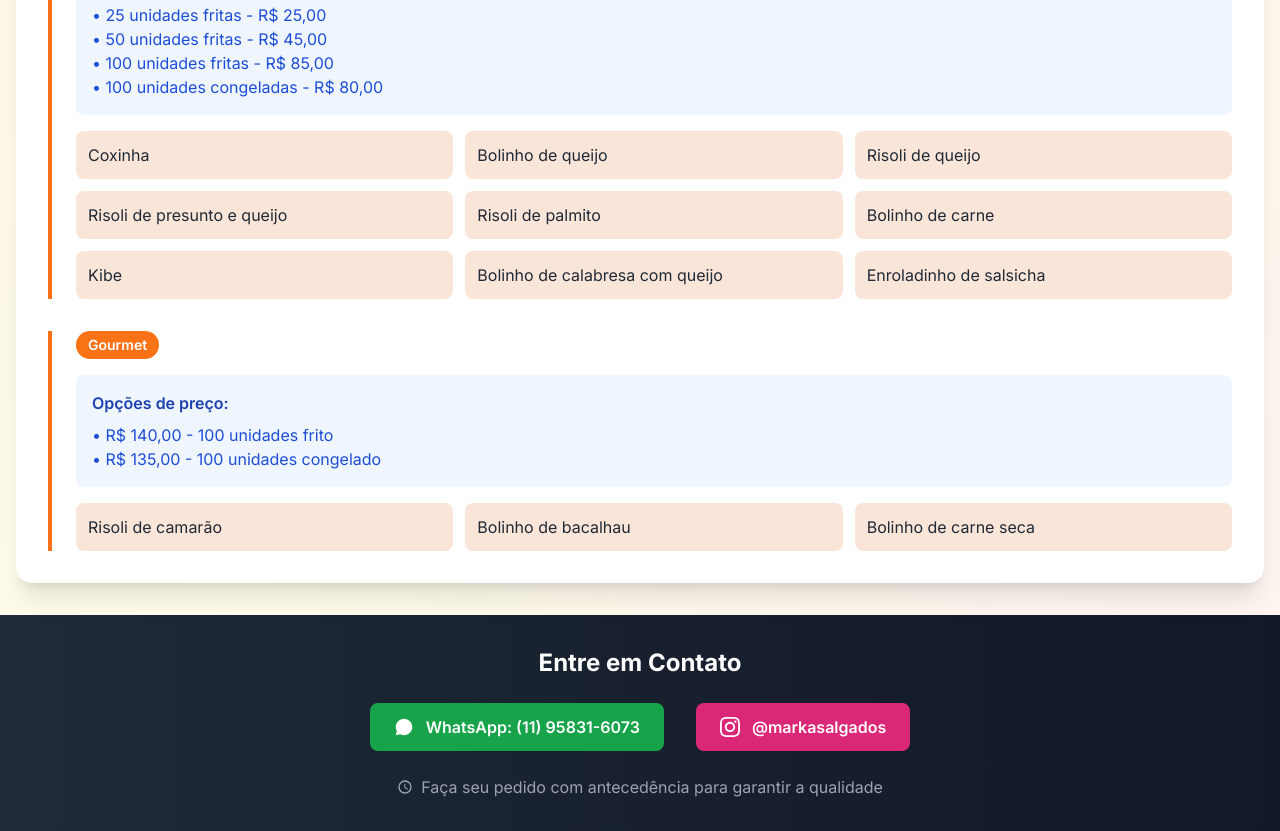
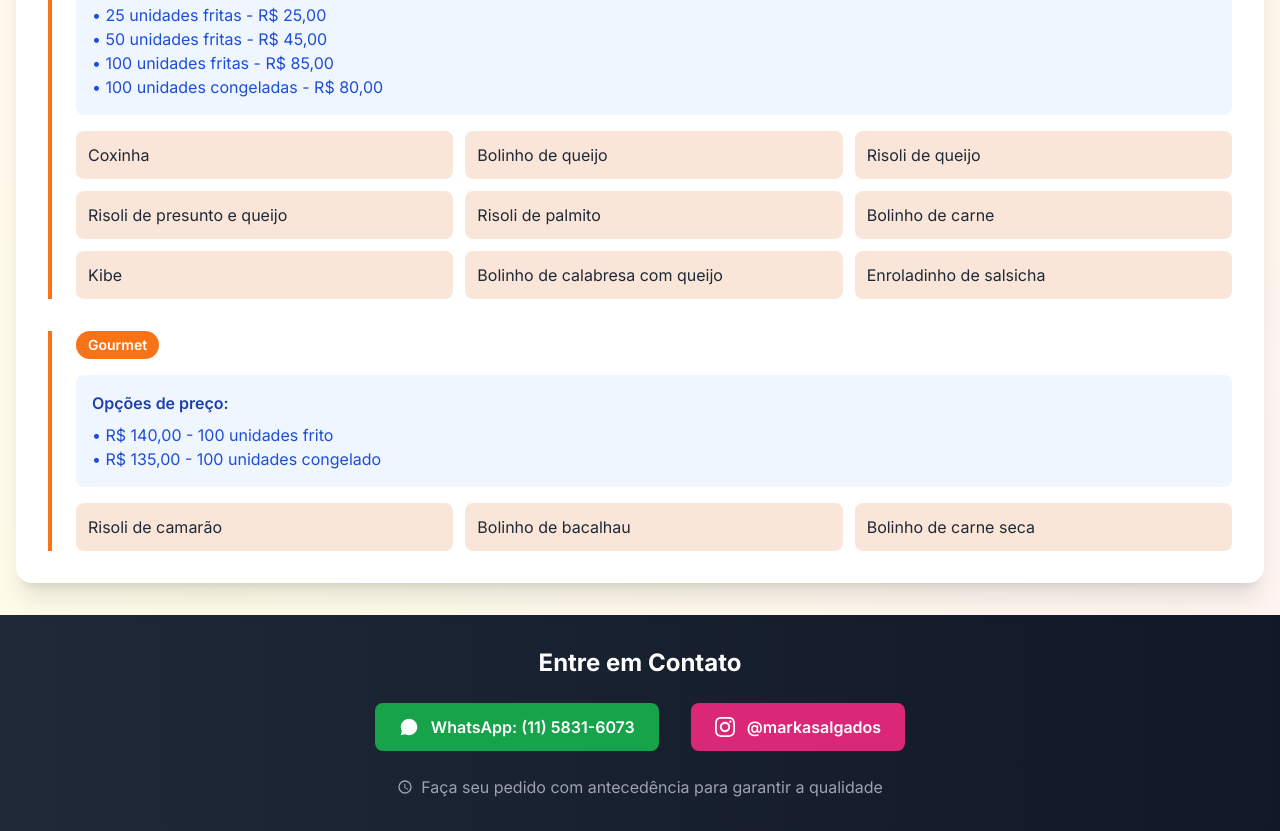
Before and after one commit to Cardapio-2025/marka-salgados, a plain HTML site: page index.html in a window 1280 px wide. Shown: the part 509-1340 px from the top of the page. Drawn offline with nearby package versions, Linux system fonts and the light colour scheme.

Commit message:
Update index.html

```diff
--- a/index.html
+++ b/index.html
@@ -78,11 +78,11 @@
                 <div class="text-center">
                     <h3 class="text-2xl font-bold mb-6">Entre em Contato</h3>
                     <div class="flex flex-col md:flex-row justify-center items-center space-y-4 md:space-y-0 md:space-x-8">
-                        <a href="https://wa.me/5511958316073" target="_blank" class="flex items-center bg-green-600 hover:bg-green-700 px-6 py-3 rounded-lg transition-colors">
+                        <a href="https://wa.me/55115831-6073" target="_blank" class="flex items-center bg-green-600 hover:bg-green-700 px-6 py-3 rounded-lg transition-colors">
                             <svg class="w-5 h-5 mr-3" fill="currentColor" viewBox="0 0 24 24">
                                 <path d="M12.04 2c-5.46 0-9.91 4.45-9.91 9.91 0 1.75.46 3.45 1.32 4.95L2.05 22l5.25-1.38c1.45.79 3.08 1.21 4.74 1.21 5.46 0 9.91-4.45 9.91-9.91C21.95 6.45 17.5 2 12.04 2z"/>
                             </svg>
-                            <span class="font-semibold">WhatsApp: (11) 95831-6073</span>
+                            <span class="font-semibold">WhatsApp: (11) 5831-6073</span>
                         </a>
                         <a href="https://instagram.com/markasalgados" target="_blank" class="flex items-center bg-pink-600 hover:bg-pink-700 px-6 py-3 rounded-lg transition-colors">
                             <svg class="w-5 h-5 mr-3" fill="currentColor" viewBox="0 0 24 24">
```
